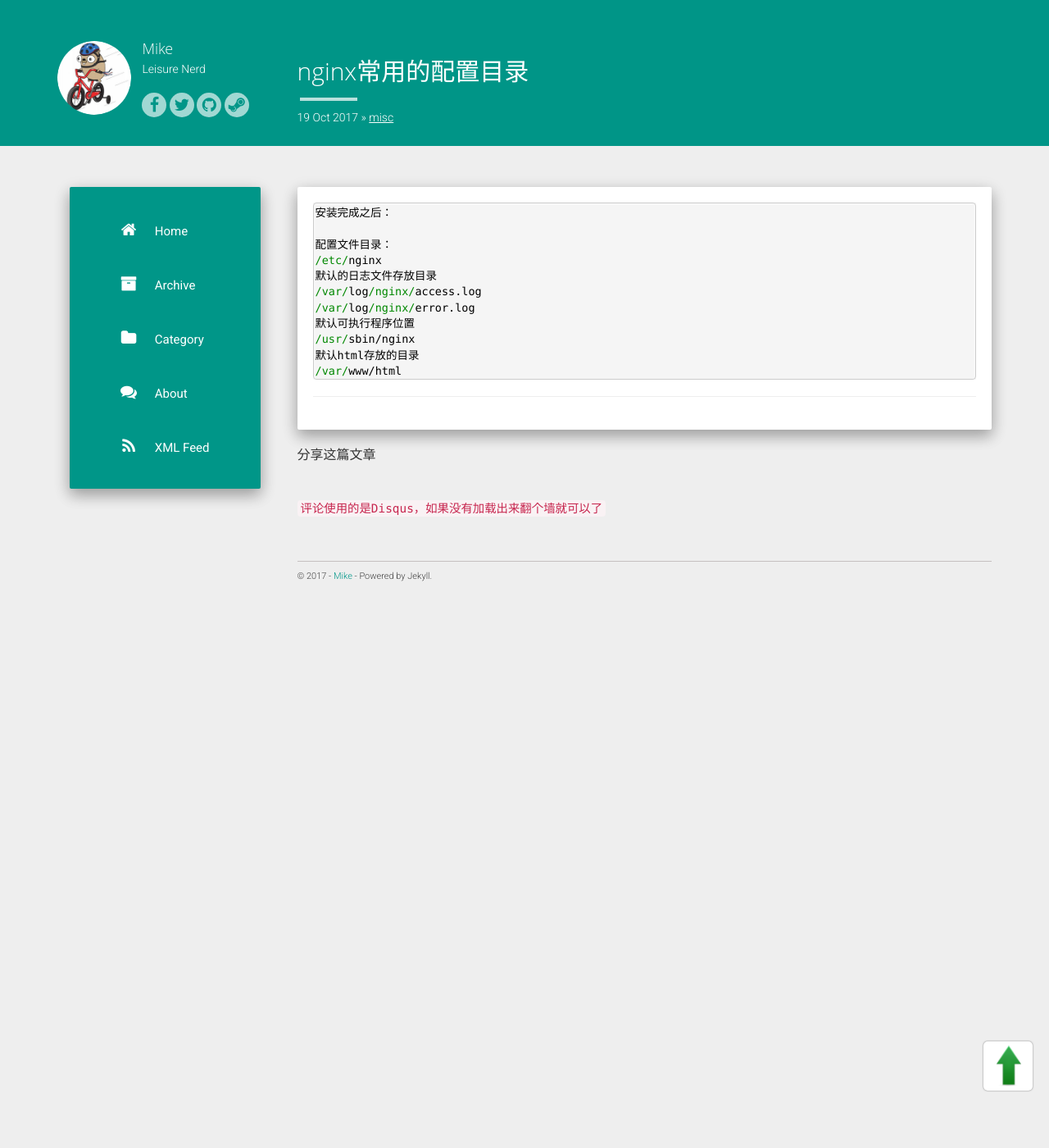
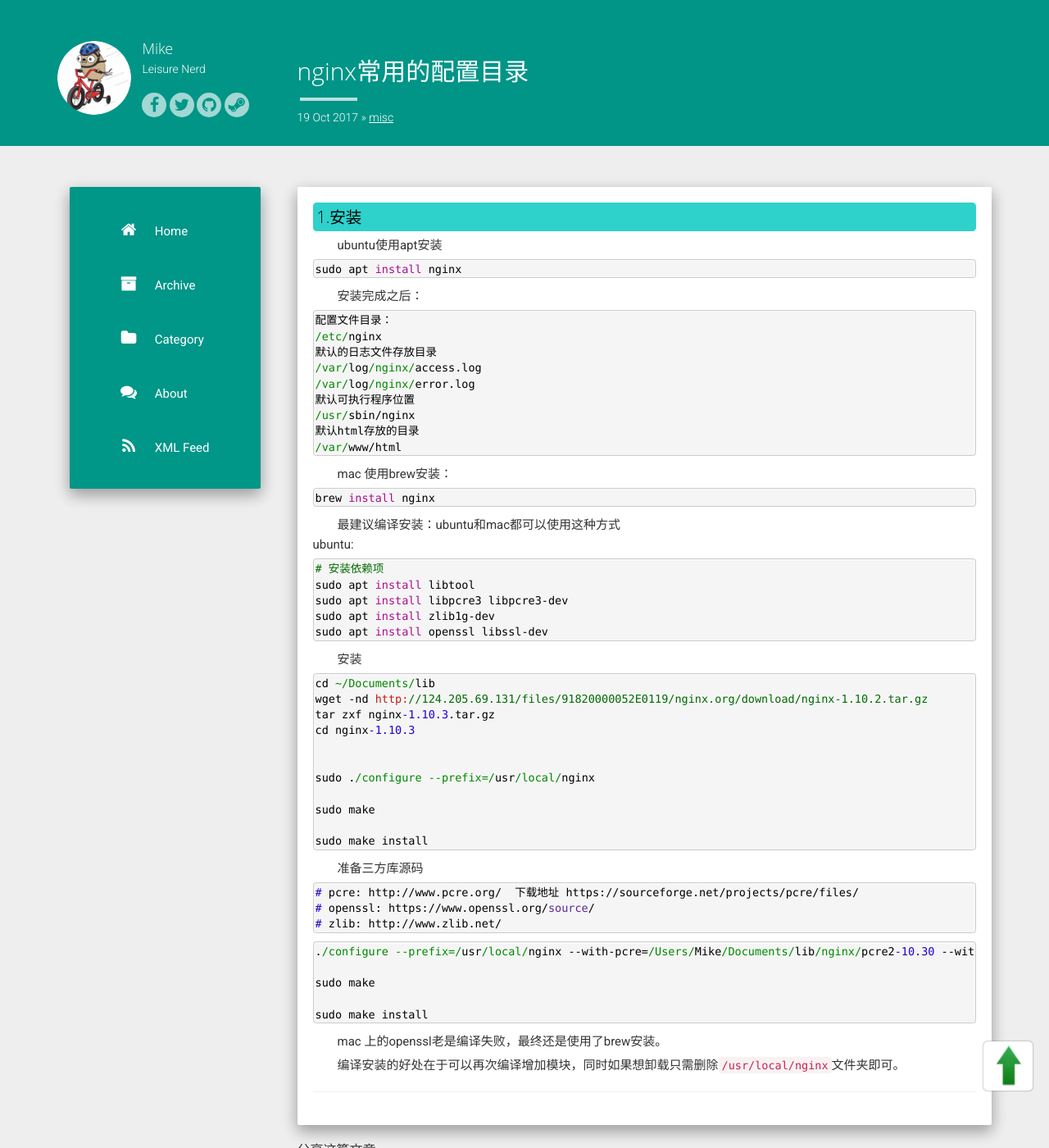
Before and after one commit to iampythoner/iampythoner.github.io, a Jekyll site: the page built from misc/nginx_config.md, in a window 1280 px wide and 1400 px high. Shown: the whole window at 82% size. Built offline with Jekyll 4.4.1, drawn with Linux system fonts in a browser that asks for light colours; nearby versions of some CDN libraries; comment, search, counter and statistics services are not loaded.

Commit message:
no message

````diff
--- a/misc/nginx_config.md
+++ b/misc/nginx_config.md
@@ -6,9 +6,18 @@
 categories: misc
 ---
 
+### 1.安装
+
+
+ubuntu使用apt安装
+
 ```
+sudo apt install nginx
+```
+
 安装完成之后：
 
+```
 配置文件目录：
 /etc/nginx
 默认的日志文件存放目录
@@ -19,3 +28,59 @@
 默认html存放的目录
 /var/www/html
 ```
+
+mac 使用brew安装：
+
+```
+brew install nginx
+```
+
+最建议编译安装：ubuntu和mac都可以使用这种方式<br>
+ubuntu:
+
+```
+# 安装依赖项
+sudo apt install libtool
+sudo apt install libpcre3 libpcre3-dev
+sudo apt install zlib1g-dev
+sudo apt install openssl libssl-dev
+```
+安装
+
+```
+cd ~/Documents/lib
+wget -nd http://124.205.69.131/files/91820000052E0119/nginx.org/download/nginx-1.10.2.tar.gz
+tar zxf nginx-1.10.3.tar.gz
+cd nginx-1.10.3
+
+
+sudo ./configure --prefix=/usr/local/nginx
+
+sudo make
+
+sudo make install
+```
+
+
+准备三方库源码
+
+```
+# pcre: http://www.pcre.org/  下载地址 https://sourceforge.net/projects/pcre/files/
+# openssl: https://www.openssl.org/source/
+# zlib: http://www.zlib.net/
+```
+
+
+
+```
+./configure --prefix=/usr/local/nginx --with-pcre=/Users/Mike/Documents/lib/nginx/pcre2-10.30 --with-openssl=/Users/Mike/Documents/lib/openssl/openssl-1.0.2n --with-http_ssl_module --with-zlib=/Users/Mike/Documents/lib/nginx/zlib-1.2.11 --with-http_stub_status_module
+
+sudo make
+
+sudo make install
+```
+
+mac 上的openssl老是编译失败，最终还是使用了brew安装。
+
+
+编译安装的好处在于可以再次编译增加模块，同时如果想卸载只需删除`/usr/local/nginx`文件夹即可。
````
